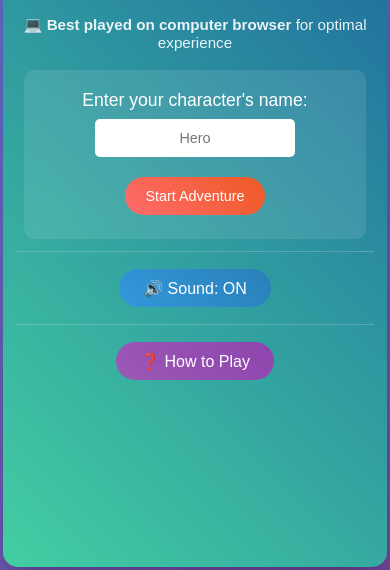
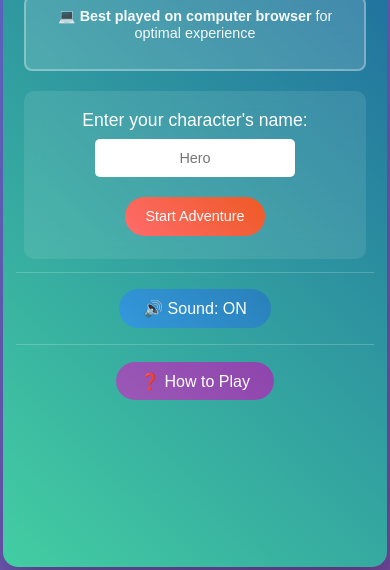
Before and after one commit to Jasonyin0110/NaturalWorld, a plain HTML site: page index.html in a window 390 px wide. Shown: the part 274-844 px from the top of the page. Drawn offline with Linux system fonts and the light colour scheme.

Commit message:
Update style.css

```diff
--- a/style.css
+++ b/style.css
@@ -61,6 +61,22 @@ body {
     font-size: 1.2rem;
     margin-bottom: 2rem;
     opacity: 0.9;
+}
+
+.browser-hint {
+    background: rgba(255, 255, 255, 0.15);
+    border: 2px solid rgba(255, 255, 255, 0.3);
+    border-radius: 8px;
+    padding: 0.8rem 1.5rem;
+    margin: 1rem 0 2rem 0;
+    backdrop-filter: blur(5px);
+}
+
+.browser-hint p {
+    margin: 0;
+    font-size: 1rem;
+    color: #fff;
+    opacity: 0.95;
 }
 
 .by-author {
@@ -761,6 +777,15 @@ button:hover {
         margin-bottom: 1.2rem;
     }
 
+    .browser-hint {
+        padding: 0.6rem 1rem;
+        margin: 0.8rem 0.5rem 1.2rem 0.5rem;
+    }
+
+    .browser-hint p {
+        font-size: 0.9rem;
+    }
+
     .character-setup {
         padding: 1.2rem 1rem;
         margin: 0 0.5rem;
```
